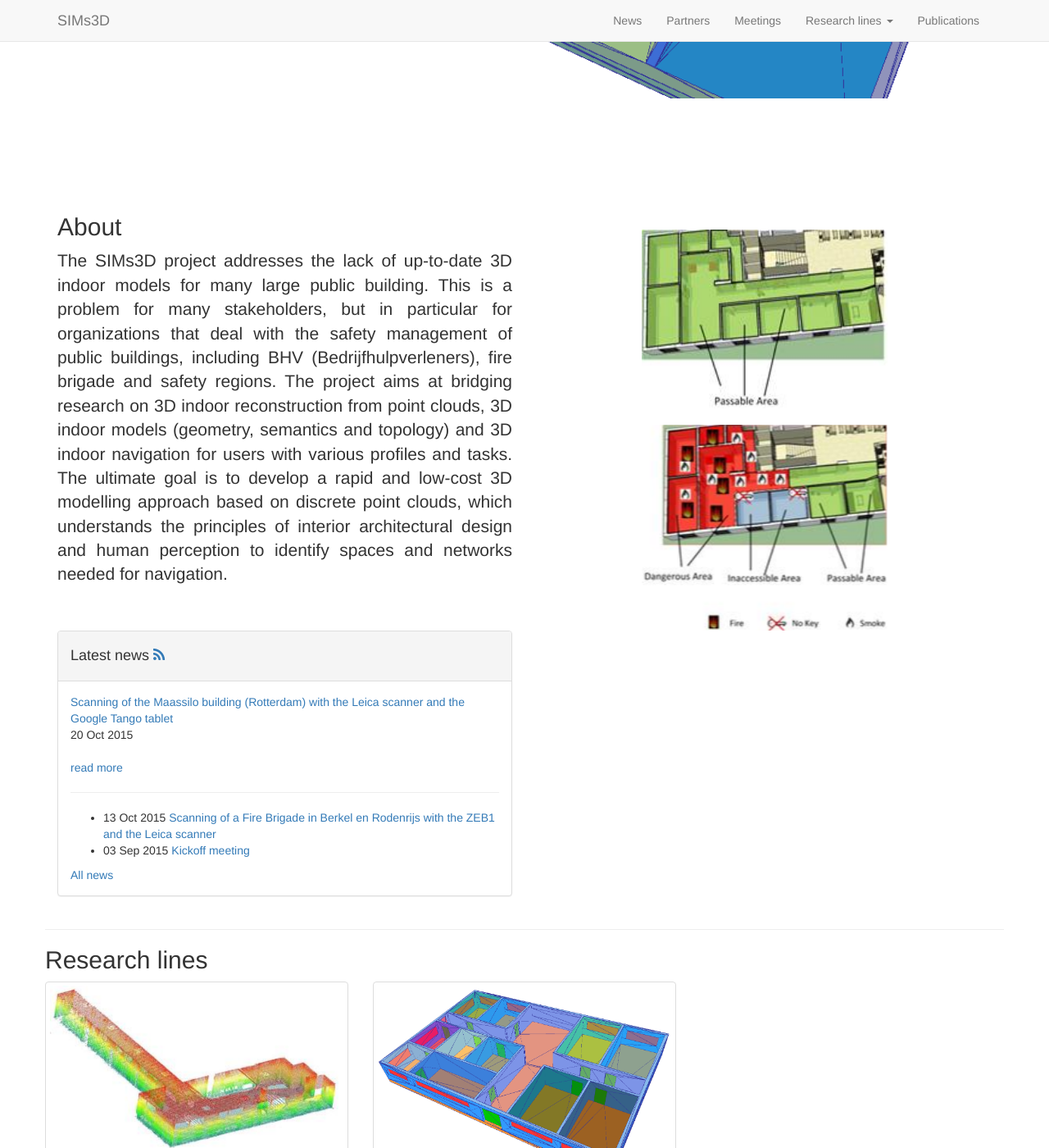
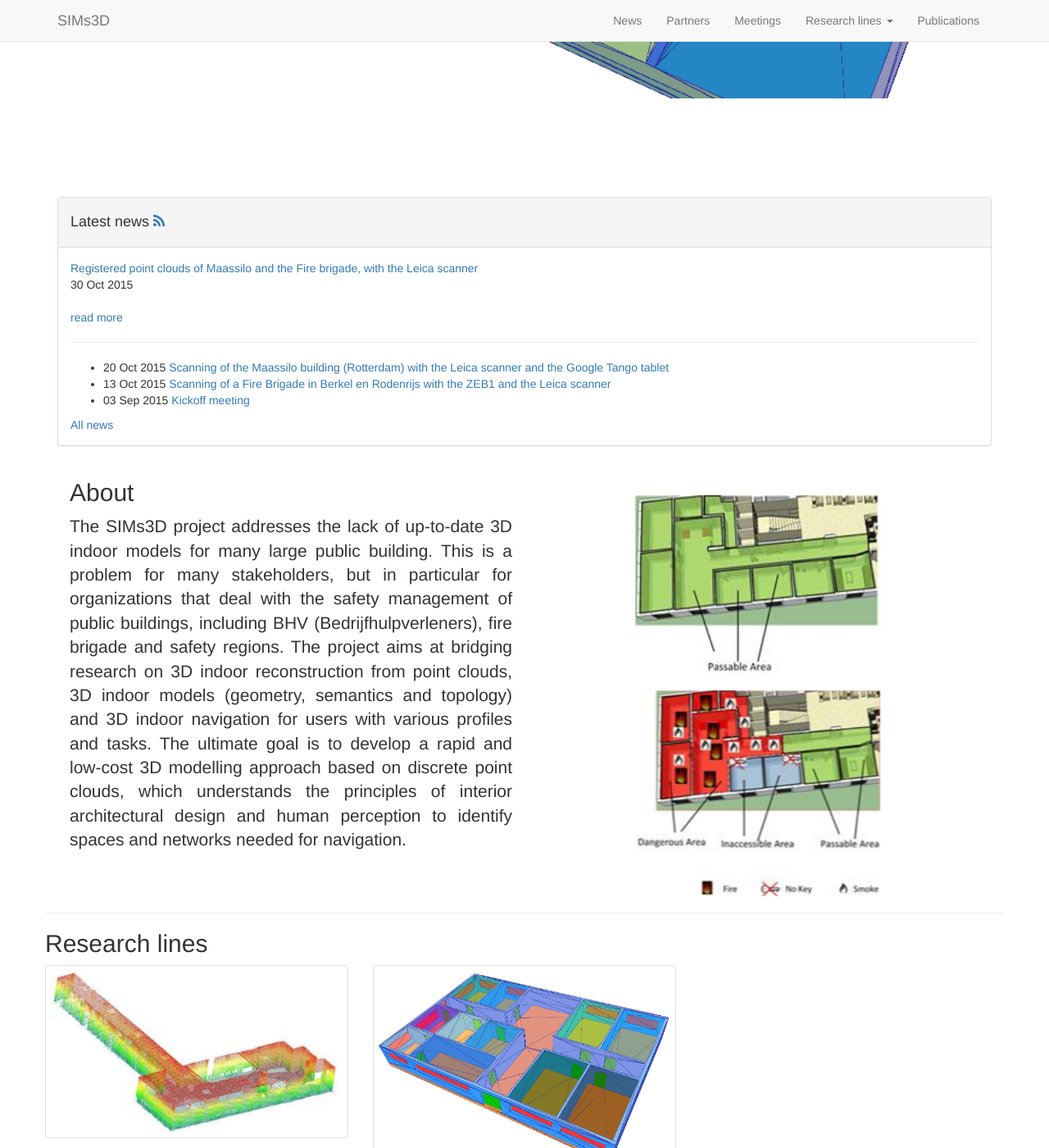
Before and after one commit to SIMs3D/sims3d.github.io, a Jekyll site: the page built from index.html, in a window 1280 px wide and 1400 px high, scrolled down 550 px. Shown: the whole window at 82% size. Built offline with Jekyll 4.4.1, drawn with Linux system fonts in a browser that asks for light colours; nearby versions of some CDN libraries.

Commit message:
News frame put at the top of the page + news added for the registered point clouds

```diff
--- /dev/null
+++ b/_posts/2015-10-30-Leica_results.md
@@ -0,0 +1,74 @@
+---
+layout: post
+title:  "Registered point clouds of Maassilo and the Fire brigade, with the Leica scanner"
+categories: news
+date:   2015-10-30
+author: Abdoulaye Diakité
+---
+
+<div align="justify">
+<font size="4">
+
+The TU Delft team could perform the registration of the point clouds obtained from the Leica scanner during the scanning of the Maassilo building in Rotterdam and the Fire Brigade in Berkel en Rodenrijs.
+As expected, the scans provided high quality point clouds, with a nice precision. The registration could be performed thanks to the targets provided with the scanner, that we placed all over the rooms
+to allow the scanner to track its position.
+
+<br> <br>
+
+Thanks to the range of the Leica scanner, going up to 100m of distance, the building ground level of the Maassilo, with it's 6 meters high ceiling could be properly acquired. As illustrated by the images below,
+the Maassilo does not have many openings like windows or glass surfaces linked to the outdoor. Thus, the point clouds depict a compact description of the surrounding walls, for all the scanned rooms.
+The main limitations we could notice were related to the occlusions caused by the furnitures contained in the building. As the Leica is mainly shapped for outdoor scanning, and can offer only limited scanning position,
+we had to decide for the right place to put the scanner in each room, allowing to acquire the maximum number of points without occlusion.
+
+<br> <br>
+
+<div align="center">
+<img src="/img/2015/maassilo_leica5.png" style='height: 85%; width: 85%; object-fit: contain' />
+</div>
+
+<br>
+
+<div class="row">
+	<div class="col-sm-12 col-md-6">
+    <img src="/img/2015/maassilo_leica4.png" style='height: 100%; width: 100%; object-fit: contain' />
+  </div>
+  <div class="col-sm-12 col-md-6">
+    <img src="/img/2015/maassilo_leica3.png" style='height: 95%; width: 95%; object-fit: contain' />
+  </div>
+</div>
+
+<br> <br>
+
+At the difference of the Maassilo building, the fire brigade is a wide glass surfaced building, offering an intense daylight exposition to every room. Due to that, the Leica, that is a laser scanner obviously acquire data
+from the outside of the room where the windows stand. Despite the noise created by such acquired points, high quality point clouds could be obtained for the indoor, leading to a precise descriptions of the rooms (see images below).
+The precsion of the data and the RGB information of the 3D points, provided thanks to the pictures acquired after each scan, make the Leica scanner a very interesting tool to study building indoor environment.
+
+<br> <br>
+
+<div class="row">
+	<div class="col-sm-12 col-md-6">
+    	<img src="/img/2015/firebrigade6.png" style='height: 100%; width: 100%; object-fit: contain' />
+  	</div>
+	<div class="col-sm-12 col-md-6">
+    	<img src="/img/2015/firebrigade2.png" style='height: 100%; width: 100%; object-fit: contain' />
+  	</div>
+</div>
+
+<br>
+
+<div class="row">
+	<div class="col-sm-12 col-md-6">
+    	<img src="/img/2015/firebrigade4.png" style='height: 100%; width: 100%; object-fit: contain' />
+  	</div>
+  	<div class="col-sm-12 col-md-6">
+    	<img src="/img/2015/firebrigade5.png" style='height: 100%; width: 100%; object-fit: contain' />
+  	</div>
+</div>
+
+<br> <br>
+
+Now the Twente team is taking the hand to study and exploit deeper those point clouds. The goal is to get semantically rich BIM models out of the data, in an automatique way. The challenge is total!
+
+
+</font>
+</div>
--- a/index.html
+++ b/index.html
@@ -20,26 +20,10 @@ title: SIMs3D project
 
 <div class="container">
   <div class="row featurette">
-    <div class="col-md-6" align="justify">
-      <h2 class="featurette-heading">About</h2>
-      <p class="lead">	The SIMs3D project addresses the lack of up-to-date 3D indoor models for many large public building. This is a
-						problem for many stakeholders, but in particular for organizations that deal with the safety management of
-						public buildings, including BHV (Bedrijfhulpverleners), fire brigade and safety regions. The project aims at bridging
-						research on 3D indoor reconstruction from point clouds, 3D indoor models (geometry, semantics and topology) and 3D indoor
-						navigation for users with various profiles and tasks. The ultimate goal is to develop a rapid and low-cost 3D modelling
-						approach based on discrete point clouds, which understands the principles of interior architectural design and human
-						perception to identify spaces and networks needed for navigation. </p>
-    </div>
-    <div class="col-md-6" align="center">
-	<br> <br>
-      <img class="img-responsive" src="/img/cover/overview1.png" alt="" height="300" width="300">
-	  <br>
-	  <img class="img-responsive" src="/img/cover/overview2.png" alt="" height="300" width="300">
-    </div>
 
 	<div class="container">
  		<div class="row">
-    		<div class="col-md-6">
+    		<div class="col-md-12">
 	    		<div class="panel panel-default">
 		    		<div class="panel-heading">
 		    		<h4>Latest news <a href="{{ "/feed.xml" | prepend: site.baseurl }}"><i class="fa fa-rss"></i></a></h4>
@@ -62,6 +46,25 @@ title: SIMs3D project
 	    	</div>
     	</div>
   	</div>
+
+	<div class="col-md-6" align="justify">
+      <h2 class="featurette-heading">About</h2>
+      <p class="lead">	The SIMs3D project addresses the lack of up-to-date 3D indoor models for many large public building. This is a
+						problem for many stakeholders, but in particular for organizations that deal with the safety management of
+						public buildings, including BHV (Bedrijfhulpverleners), fire brigade and safety regions. The project aims at bridging
+						research on 3D indoor reconstruction from point clouds, 3D indoor models (geometry, semantics and topology) and 3D indoor
+						navigation for users with various profiles and tasks. The ultimate goal is to develop a rapid and low-cost 3D modelling
+						approach based on discrete point clouds, which understands the principles of interior architectural design and human
+						perception to identify spaces and networks needed for navigation. </p>
+    </div>
+    <div class="col-md-6" align="center">
+	<br> <br>
+      <img class="img-responsive" src="/img/cover/overview1.png" alt="" height="300" width="300">
+	  <br>
+	  <img class="img-responsive" src="/img/cover/overview2.png" alt="" height="300" width="300">
+    </div>
+
+
 
   </div>
 
```
Also changed, not shown: _posts/2015-09-03-kickoff-project.md (+2 -2 lines), _posts/2015-10-13-fire-brigade-scanning.md (+2 -1 lines), _posts/2015-10-20-Maassilo-scanning.md (+2 -0 lines), img/2015/firebrigade2.png (added), img/2015/firebrigade4.png (added), img/2015/firebrigade5.png (added), img/2015/firebrigade6.png (added), img/2015/maassilo_leica3.png (added), img/2015/maassilo_leica4.png (added), img/2015/maassilo_leica5.png (added).
